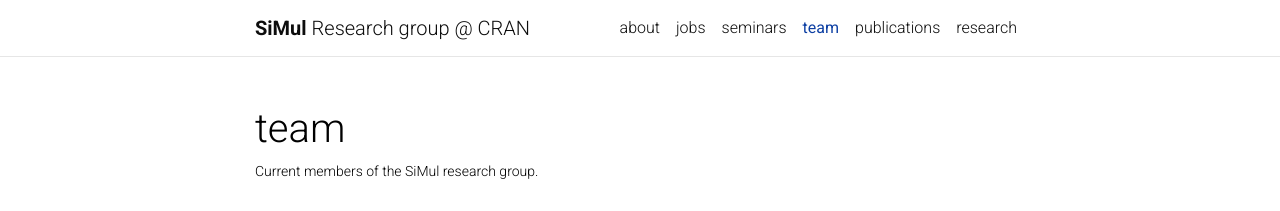
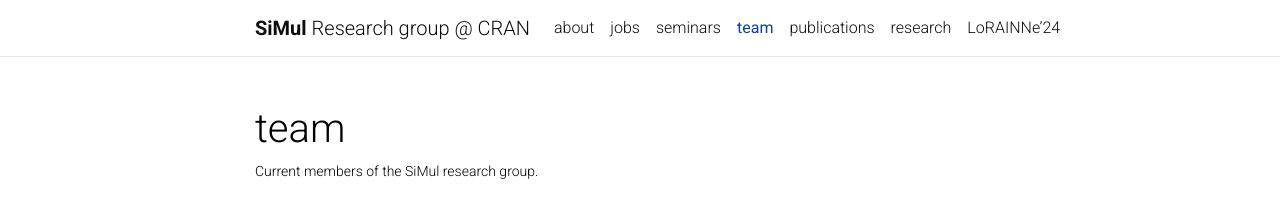
Before and after one commit to cran-simul/cran-simul.github.io, a Jekyll site: the page built from _pages/team.md, in a window 1280 px wide. Shown: the top 211 px of the page. Built offline with Jekyll 4.4.1, drawn with Linux system fonts in a browser that asks for light colours; comment, search, counter and statistics services are not loaded; a style sheet for code colours, icons or effects is not loaded.

Commit message:
add nav link for workshop Lorainne24

```diff
--- a/_includes/header.html
+++ b/_includes/header.html
@@ -94,6 +94,8 @@
               {%- endif -%}
               {%- endif -%}
               {% endfor -%}
+              <!-- workshop link -->
+              <li class="nav-item"><a class="nav-link" href="https://cran-simul.github.io/workshop-lorainne-2024/" target="_blank">LoRAINNe’24</a></li>
               {%- if site.enable_darkmode %}
 
               <!-- Toogle theme mode -->
```
